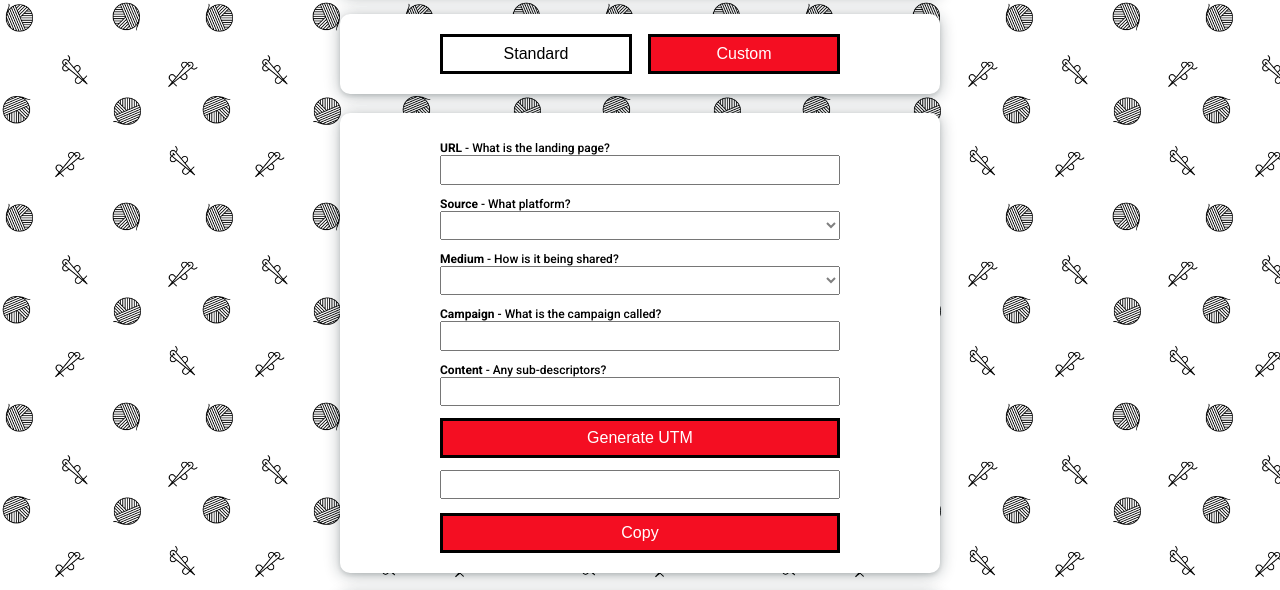
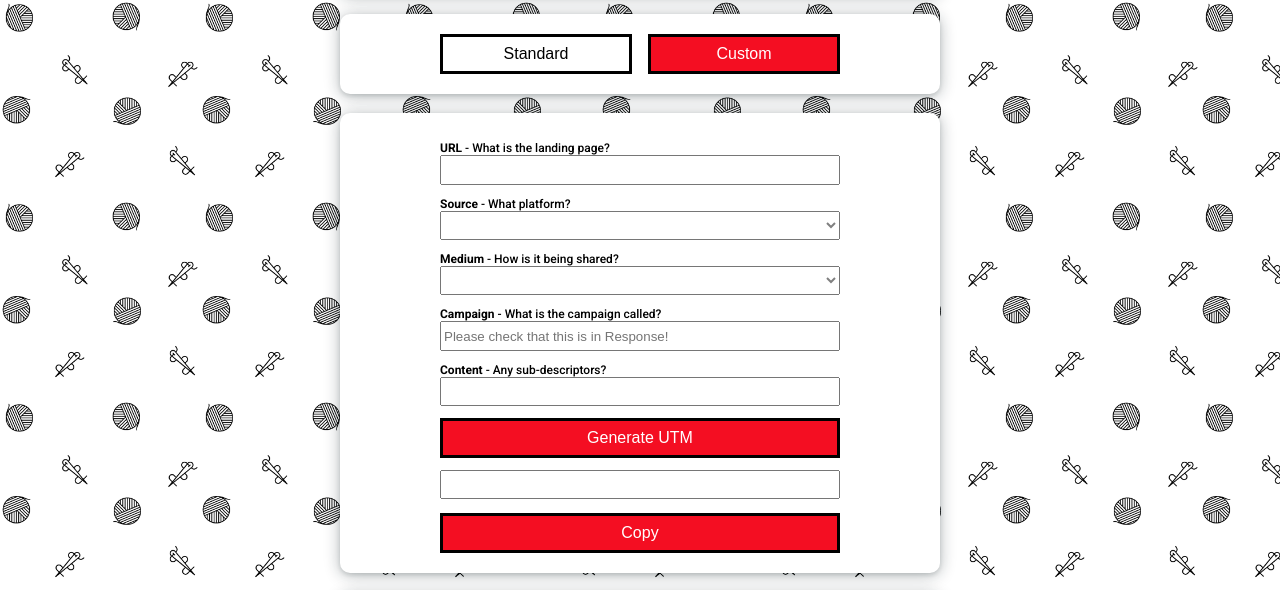
Before and after one commit to MDeanLindsay/UTM-Builder, a website built with Parcel: page custom.html in a window 1280 px wide. Shown: the part 108-698 px from the top of the page. Built offline with nearby package versions, Linux system fonts and the light colour scheme.

Commit message:
forgot :)

```diff
--- a/custom.html
+++ b/custom.html
@@ -62,7 +62,7 @@
         <div class="input">
          <strong>Campaign</strong> - What is the campaign called?
           <br>
-          <input id="campaign-input" type="text" value="" required>
+          <input id="campaign-input" type="text" value="" placeholder = "Please check that this is in Response!" required>
         </div>
 
         <div class="input">
```
